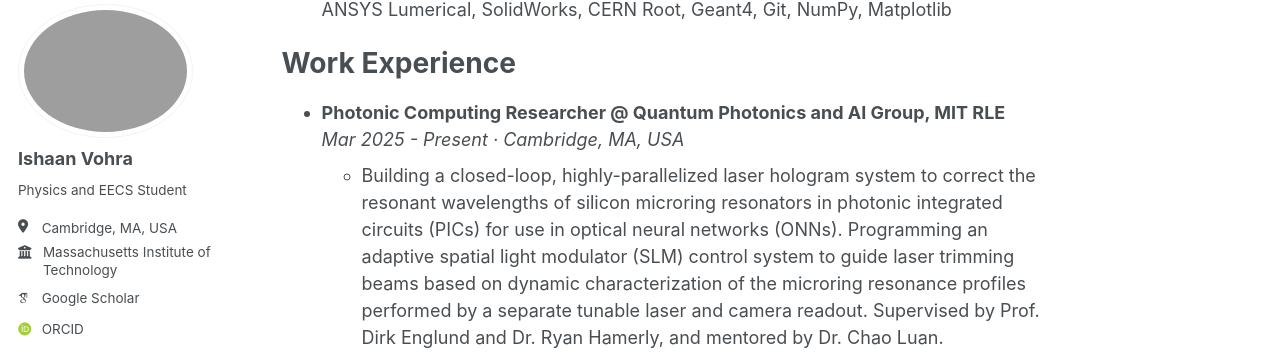
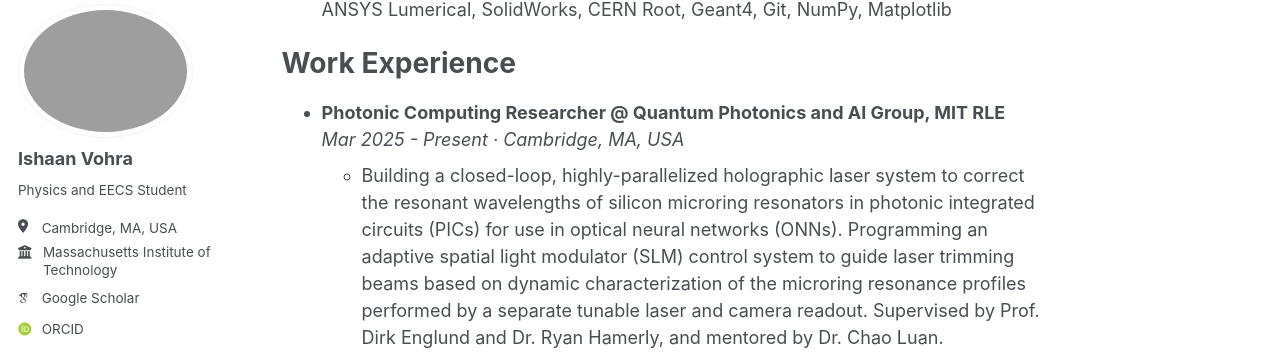
Before and after one commit to Ishaan-vohra/Ishaan-vohra.github.io, a Jekyll site: the page built from _pages/about.md, in a window 1280 px wide and 900 px high, scrolled down 750 px. Shown: the part 95-447 px from the top of the window. Built offline with Jekyll 4.4.1, drawn with Linux system fonts in a browser that asks for light colours; some web fonts are replaced; a script that is not in the unit is left out.

Commit message:
minor update

```diff
--- a/_pages/about.md
+++ b/_pages/about.md
@@ -33,7 +33,7 @@ Work Experience
 ======
 * **Photonic Computing Researcher @ Quantum Photonics and AI Group, MIT RLE**
   *Mar 2025 - Present &middot; Cambridge, MA, USA*
-  * Building a closed-loop, highly-parallelized laser hologram system to correct the resonant wavelengths of silicon microring resonators in photonic integrated circuits (PICs) for use in optical neural networks (ONNs). Programming an adaptive spatial light modulator (SLM) control system to guide laser trimming beams based on dynamic characterization of the microring resonance profiles performed by a separate tunable laser and camera readout. Supervised by Prof. Dirk Englund and Dr. Ryan Hamerly, and mentored by Dr. Chao Luan.
+  * Building a closed-loop, highly-parallelized holographic laser system to correct the resonant wavelengths of silicon microring resonators in photonic integrated circuits (PICs) for use in optical neural networks (ONNs). Programming an adaptive spatial light modulator (SLM) control system to guide laser trimming beams based on dynamic characterization of the microring resonance profiles performed by a separate tunable laser and camera readout. Supervised by Prof. Dirk Englund and Dr. Ryan Hamerly, and mentored by Dr. Chao Luan.
 
 
 * **Nano-Bioelectronics Researcher @ NCB Lab, MIT Media Lab**
```
